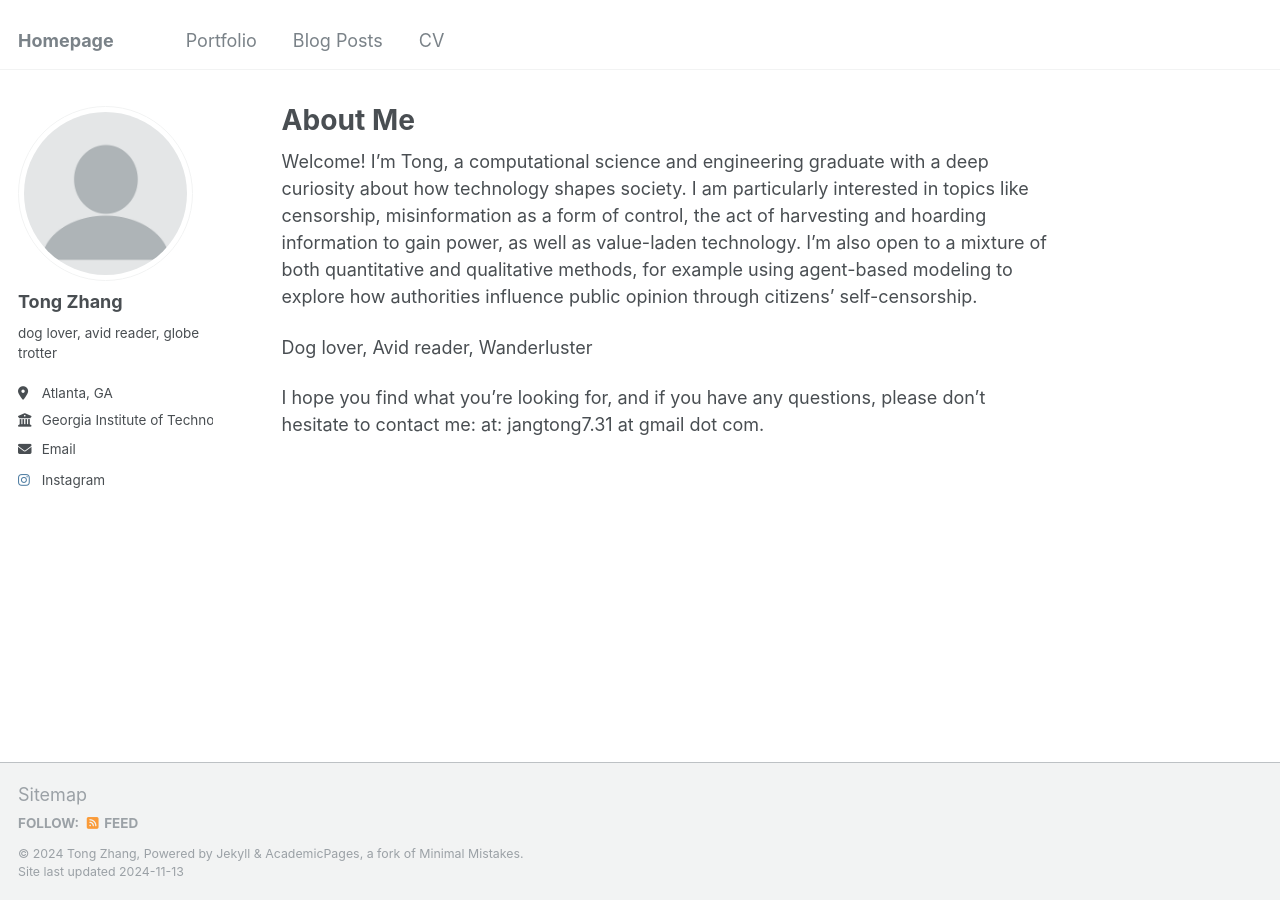
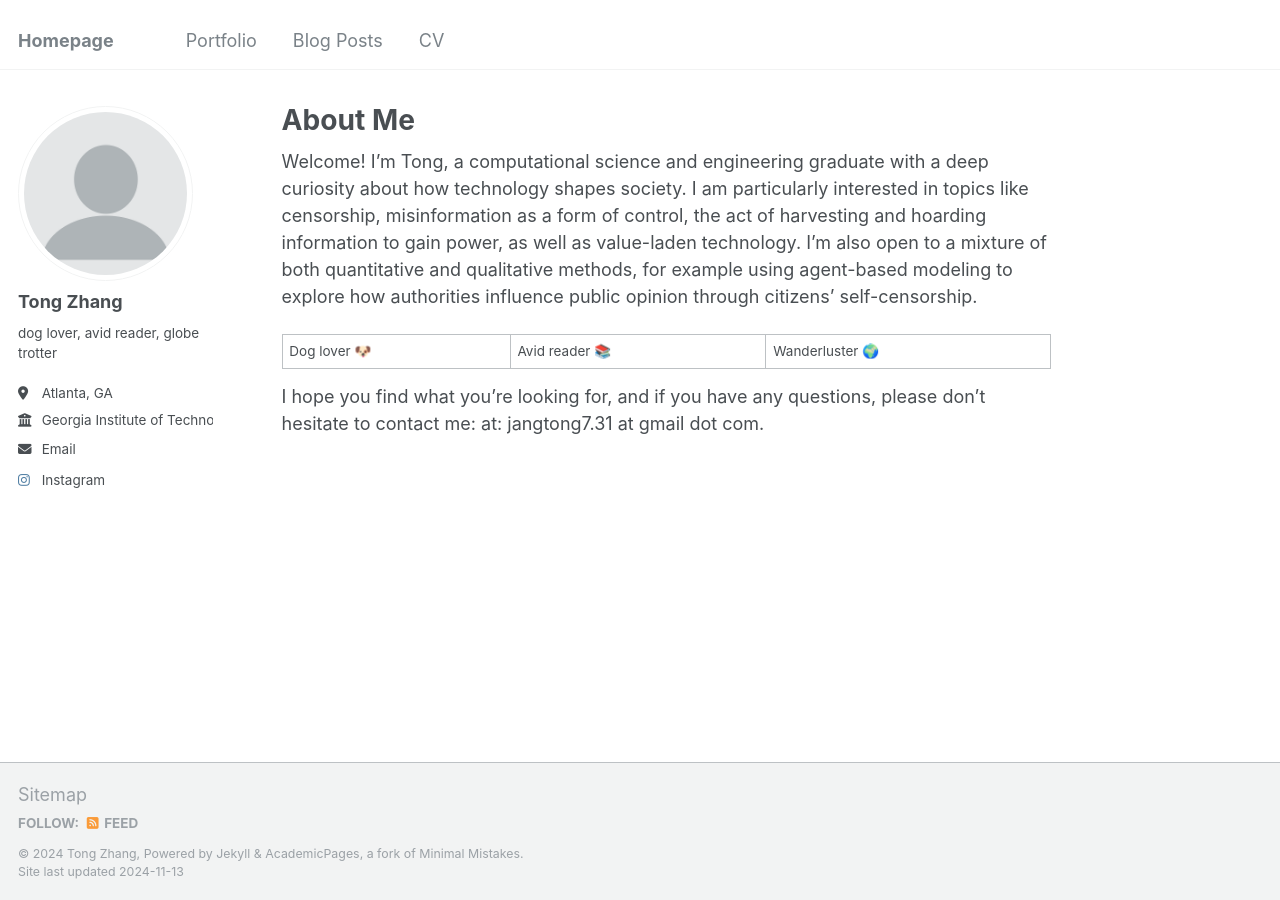
Before and after one commit to zt731/zt731.github.io, a Jekyll site: the page built from _pages/about.md, in a window 1280 px wide. Built offline with Jekyll 4.4.1, drawn with Linux system fonts in a browser that asks for light colours.

```diff
--- a/_pages/about.md
+++ b/_pages/about.md
@@ -9,6 +9,6 @@ redirect_from:
 
 Welcome! I’m Tong, a computational science and engineering graduate with a deep curiosity about how technology shapes society. I am particularly interested in topics like censorship, misinformation as a form of control, the act of harvesting and hoarding information to gain power, as well as value-laden technology. I’m also open to a mixture of both quantitative and qualitative methods, for example using agent-based modeling to explore how authorities influence public opinion through citizens’ self-censorship.
 
-Dog lover, Avid reader, Wanderluster
+Dog lover 🐶 | Avid reader 📚 | Wanderluster 🌍
 
 I hope you find what you're looking for, and if you have any questions, please don't hesitate to contact me:  at: jangtong7.31 at gmail dot com.
```
